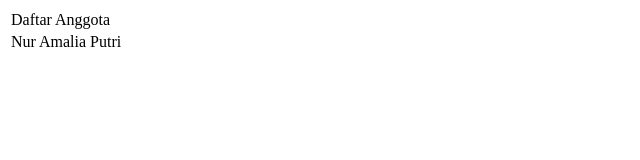
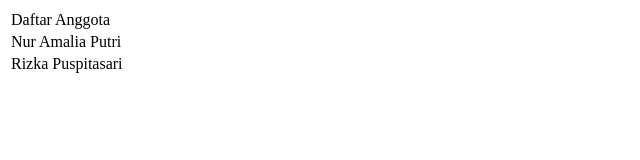
Before and after one commit to rizkapus/RPL_INF_2017_06, a plain HTML site: page index.html in a window 1280 px wide. Shown: the whole page, without its empty margins (0-640 px from the left). Drawn offline with Linux system fonts and the light colour scheme.

Commit message:
Update index.html

```diff
--- a/index.html
+++ b/index.html
@@ -6,6 +6,7 @@
     <table border="0">
     <tr><td>Daftar Anggota</td></tr>
     <tr><td>Nur Amalia Putri</td></tr>
+    <tr><td>Rizka Puspitasari</td></tr>
     </table>
   </body>
 </html>
```
